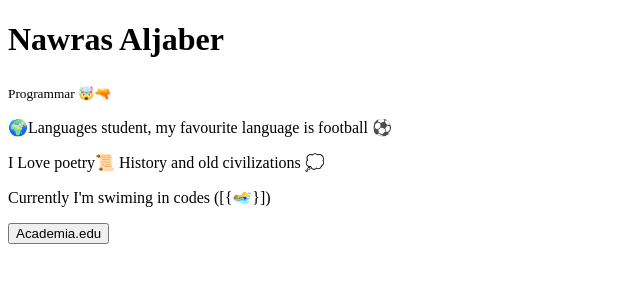
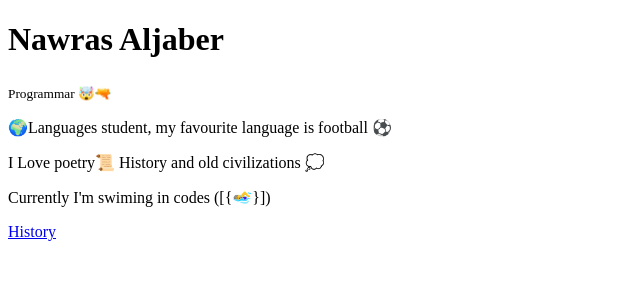
Before and after one commit to Nawras00/profile, a plain HTML site: page index.html in a window 1280 px wide. Shown: the whole page, without its empty margins (0-640 px from the left). Drawn offline with Linux system fonts and the light colour scheme.

Commit message:
my profile page

```diff
--- a/index.html
+++ b/index.html
@@ -10,7 +10,7 @@
   <p>🌍Languages student, my favourite language is football ⚽</p>
    <p>I Love poetry📜 History and old civilizations 💭</p>
    <p>Currently I'm swiming in codes ([{🏊‍♀️}])</p>
-   <button><academia class="edu">Academia.edu</academia></button>
+   <a href="https://www.academia.edu/" target="_blank">History</a>
 
 </body>
 </html>
```
